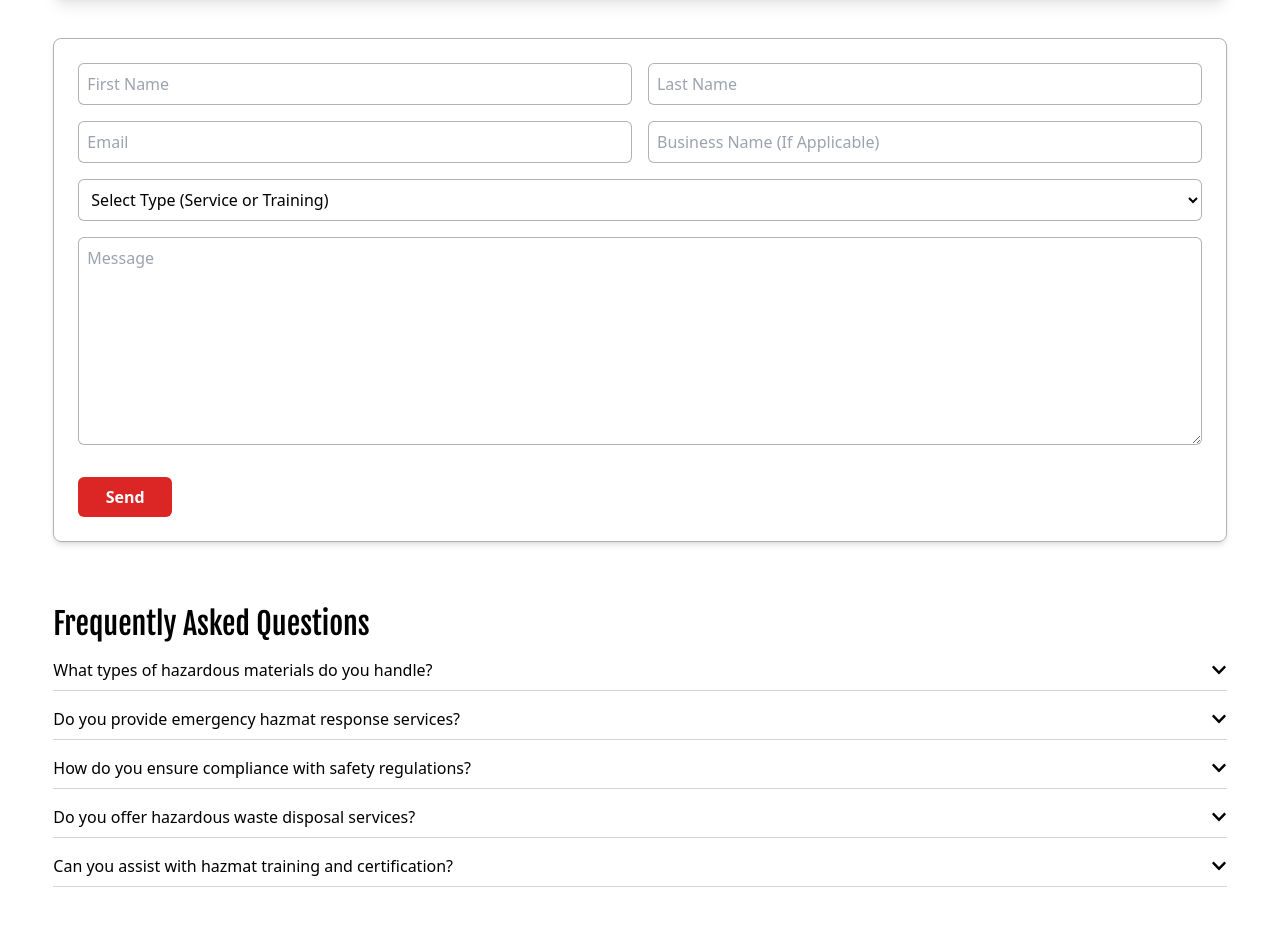
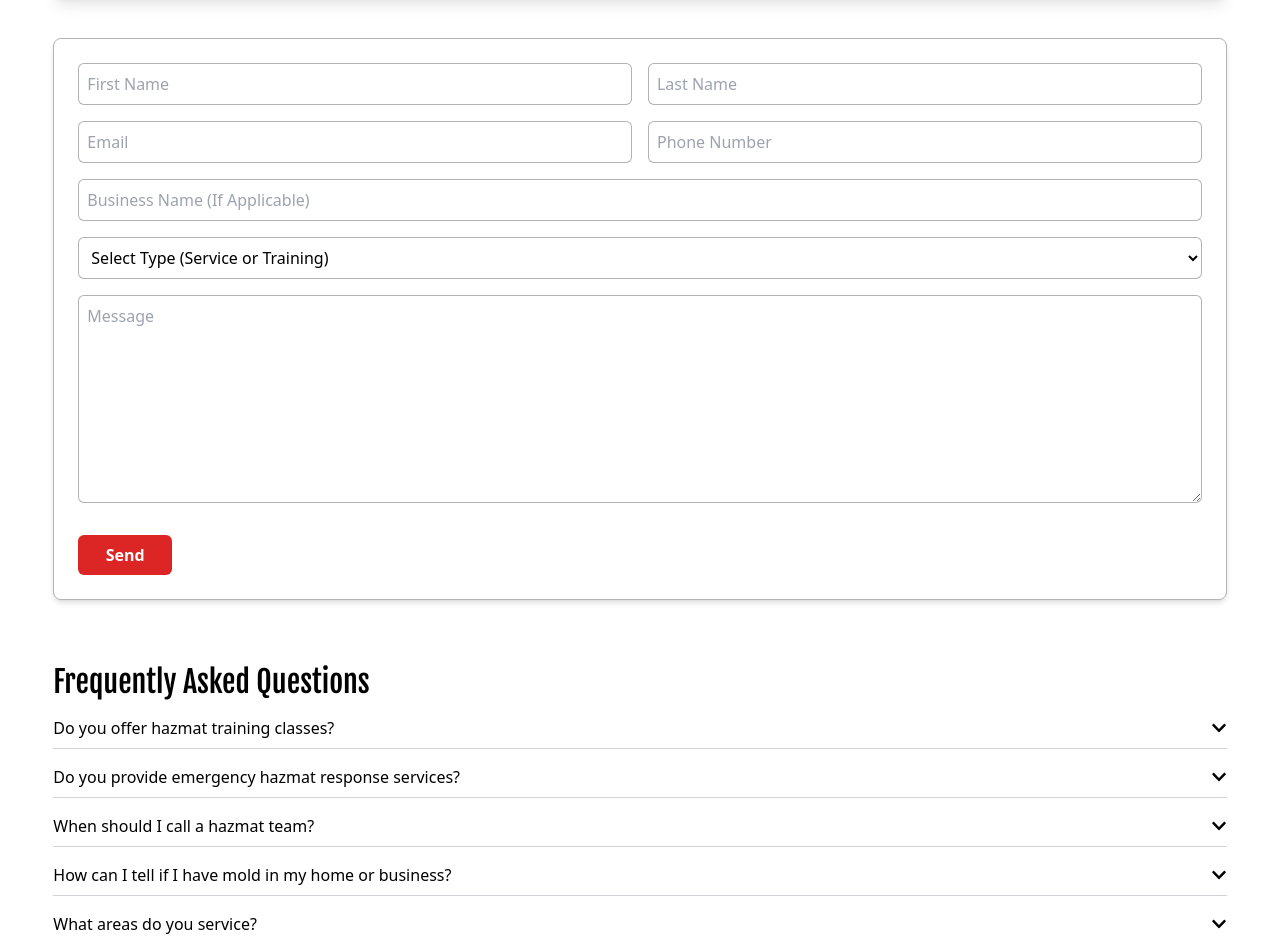
Before and after one commit to Visionary-Advance/nw-hazmat, a Next.js app: page /contact in a window 1280 px wide. Shown: the part 358-1294 px from the top of the page. Built offline with nearby package versions, Linux system fonts and the light colour scheme.

Commit message:
Changes to the services menu

```diff
--- a/Components/CallDropdown.jsx
+++ b/Components/CallDropdown.jsx
@@ -10,7 +10,7 @@ export default function CallDropdown() {
     {
       name: 'Eric Ruby',
       title: 'Director Of Operations',
-      phone: '555-555-5555',
+      phone: '(541)-556-3000',
     },
     {
       name: 'Mike Haas',
@@ -20,7 +20,7 @@ export default function CallDropdown() {
     {
       name: 'Office Manager',
       title: 'Office',
-      phone: '555-555-5555',
+      phone: '(541)-988-9823',
     },
   ]
 
@@ -53,7 +53,7 @@ export default function CallDropdown() {
               className="grid grid-cols-3 p-2 gap-4 text-sm md:text-base"
             >
               <span className='font-bold lg:text-2xl'>{contact.name}</span>
-              <span className="text-center lg:text-2xl font-bold">{contact.title}</span>
+              <span className="text-center lg:text-2xl ">{contact.title}</span>
               <Link className='text-right' href={"tel: " + contact.phone}>
               <span className=" lg:text-2xl">{contact.phone}</span>
               </Link>
--- a/Components/CountUp.jsx
+++ b/Components/CountUp.jsx
@@ -39,7 +39,7 @@ const StatsCard = ({widths, bottom, textSize, textSizep}) => {
     initial="hidden"
     animate={controls}
     variants={containerVariants}
-    className={`bg-[#1e1e1e] ${widths} fjalla-one rounded-xl absolute ${bottom}  transform -translate-x-1/2  flex justify-around items-center text-white p-5 gap-5`}
+    className={`bg-[#1e1e1e] ${widths} fjalla-one rounded-xl absolute ${bottom}   -translate-x-1/2 left-1/2  flex justify-around items-center text-white p-5 gap-5`}
   >
 
       <motion.div className="text-center flex-1 min-w-[90px]" >
--- a/Components/Form.jsx
+++ b/Components/Form.jsx
@@ -22,12 +22,21 @@ export default function Form() {
                 className="bg-white border border-black/30 text-black rounded-md p-2 w-full md:w-1/2 focus:outline-none focus:ring-1 focus:ring-black/30 transition ease-in-out duration-150"
                 type="email"
               />
+
               <input
+                placeholder="Phone Number"
+                className="bg-white border border-black/30 text-black rounded-md p-2 w-full md:w-1/2 focus:outline-none focus:ring-1 focus:ring-black/30 transition ease-in-out duration-150"
+                type="tel"
+              />
+
+            </div>
+<div className="flex flex-col md:flex-row md:space-x-4 space-y-4 md:space-y-0 mb-4">
+            <input
                 placeholder="Business Name (If Applicable)"
-                className="bg-white border border-black/30 text-black rounded-md p-2 w-full md:w-1/2 focus:outline-none focus:ring-1 focus:ring-black/30 transition ease-in-out duration-150"
+                className="bg-white border border-black/30 text-black rounded-md p-2 w-full  focus:outline-none focus:ring-1 focus:ring-black/30 transition ease-in-out duration-150"
                 type="text"
               />
-            </div>
+              </div>
 
             <select
   className="bg-white border mb-4 border-black/30 text-black rounded-md p-2 w-full focus:outline-none focus:ring-1 focus:ring-black/30 transition ease-in-out duration-150"
--- a/Components/ServiceList.jsx
+++ b/Components/ServiceList.jsx
@@ -15,7 +15,7 @@ export default function ServiceList() {
         {services.map((item) => (
           <Link
             key={item.slug}
-            href={`services/`+item.slug}
+            href={`/services/`+ item.slug}
             className="grid grid-cols-1 group lg:grid-cols-[auto_1fr_1fr_auto] py-3 border-b w-11/12 mx-auto border-black last:border-b-0 items-center relative"
 
           >
--- a/app/contact/page.jsx
+++ b/app/contact/page.jsx
@@ -1,41 +1,43 @@
-"use client"
+"use client";
 
-import Breadcrumbs from "@/Components/BreadCrumbs"
-import CallDropdown from "@/Components/CallDropdown"
-import Form from "@/Components/Form"
-import { useState } from "react"
-import { FaChevronDown } from "react-icons/fa"
+import Breadcrumbs from "@/Components/BreadCrumbs";
+import CallDropdown from "@/Components/CallDropdown";
+import Form from "@/Components/Form";
+import { useState } from "react";
+import { FaChevronDown } from "react-icons/fa";
 
 export default function Contact() {
-  const [openFAQIndex, setOpenFAQIndex] = useState(null)
+  const [openFAQIndex, setOpenFAQIndex] = useState(null);
 
   const faqData = [
     {
-      question: "What types of hazardous materials do you handle?",
-      answer: "",
+      question: "Do you offer hazmat training classes?",
+      answer: "Yes, we offer both initial hazmat training and refresher courses for individuals and businesses in Eugene, Oregon and the surrounding Lane County area. Our courses cover OSHA-compliant safety procedures, proper handling of hazardous materials, and real-world scenarios. Classes require a minimum group size of 5 people, and we host the training at one of our approved facilities.",
     },
     {
       question: "Do you provide emergency hazmat response services?",
-      answer: "",
+      answer: "Yes, we offer 24/7 emergency hazmat response services in Lane County and surrounding areas. Our certified team is trained to quickly and safely handle hazardous materials incidents, including chemical spills, biohazards, and contamination threats. If you’re facing a hazardous situation, call us immediately for a rapid response.",
     },
     {
-      question: "How do you ensure compliance with safety regulations?",
+      question: "When should I call a hazmat team?",
       answer:
-        "Our team follows OSHA, EPA, and DOT guidelines, using proper safety protocols, equipment, and training to meet all regulatory requirements.",
+        "You should call a hazmat team if you encounter chemical spills, biohazards (blood, bodily fluids), asbestos, meth labs, or other potentially dangerous materials.",
     },
     {
-      question: "Do you offer hazardous waste disposal services?",
-      answer: "",
+      question: "How can I tell if I have mold in my home or business?",
+      answer:
+        "Common signs include musty odors, visible spots, allergy symptoms, or recent water damage.",
     },
     {
-      question: "Can you assist with hazmat training and certification?",
-      answer: "",
+      question: "What areas do you service?",
+      answer:
+        "We proudly serve Eugene, Oregon, as well as Lane County and surrounding areas. Our hazmat and mold remediation team is ready to respond quickly and professionally. If you're unsure whether we service your location, just give us a call!",
     },
-  ]
+  ];
 
   const toggleFAQ = (index) => {
-    setOpenFAQIndex(openFAQIndex === index ? null : index)
-  }
+    setOpenFAQIndex(openFAQIndex === index ? null : index);
+  };
 
   return (
     <>
@@ -52,7 +54,9 @@ export default function Contact() {
 
       {/* FAQ Section */}
       <div className=" w-11/12 lg:max-w-7xl mx-auto mt-12 rounded-lg py-4  ">
-        <h2 className="text-3xl fjalla-one  mb-4">Frequently Asked Questions</h2>
+        <h2 className="text-3xl fjalla-one  mb-4">
+          Frequently Asked Questions
+        </h2>
         <div className="space-y-4">
           {faqData.map((faq, index) => (
             <div key={index} className="border-b border-gray-300 pb-2">
@@ -83,5 +87,5 @@ export default function Contact() {
         </div>
       </div>
     </>
-  )
+  );
 }
--- a/app/page.js
+++ b/app/page.js
@@ -107,8 +107,8 @@ export default function Home() {
           <h3 className="pb-3">Areas We Serve</h3>
           <div className="border-white -mt-3 border w-[60px] mx-auto"></div>
         </div>
-        <div className="grid place-items-center text-white lg:space-y-0 space-y-10 grid-cols-1 pb-10 lg:grid-cols-3">
-          {["Eugene", "Salem", "Rainier"].map((item, index) => (
+        <div className="grid place-items-center text-white w-1/2 mx-auto lg:space-y-0 space-y-10 grid-cols-1 pb-10 lg:grid-cols-2">
+          {["Eugene",  "Rainier"].map((item, index) => (
             <div
               className="text-center text-3xl place-items-center"
               key={index}
@@ -140,6 +140,7 @@ export default function Home() {
             <div className="relative">
 
   {/* Stats Overlay — now inside the same relative parent */}
+</div>
   <StatsCard
     widths="w-[105%] lg:w-[120%] max-w-[500px]"
     textSize="md:text-4xl text-3xl"
@@ -149,7 +150,7 @@ export default function Home() {
 </div>
 
 
-          </div>
+
           <div className="col-span-1 flex flex-col gap-5 ps-10 pt-5 mx-auto lg:items-start items-center">
             <h3 className="fjalla-one text-4xl lg:w-7/12 text-center lg:text-left">
               <span className="text-red-600">Who We Are:</span> Your Trusted
```
